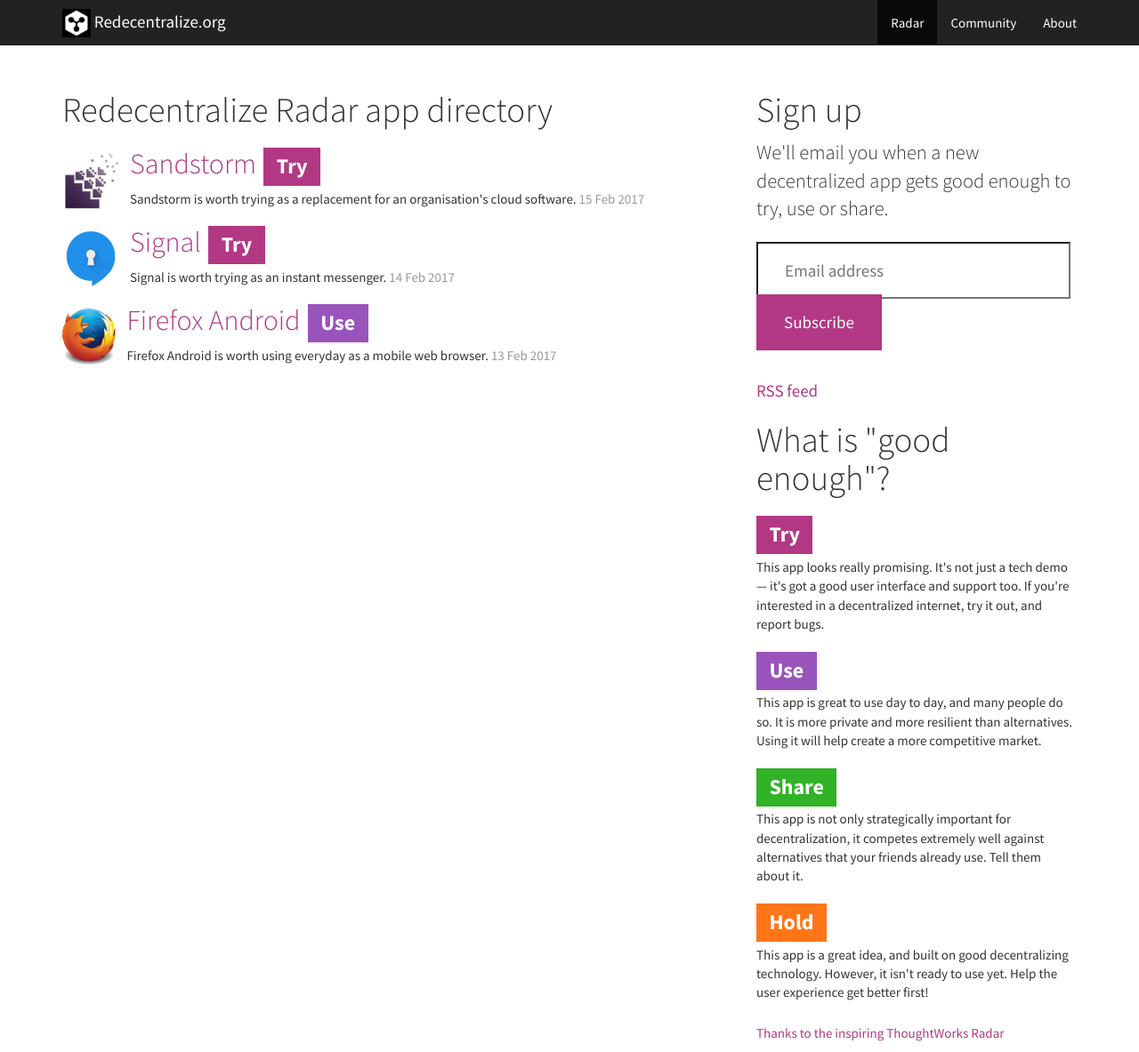
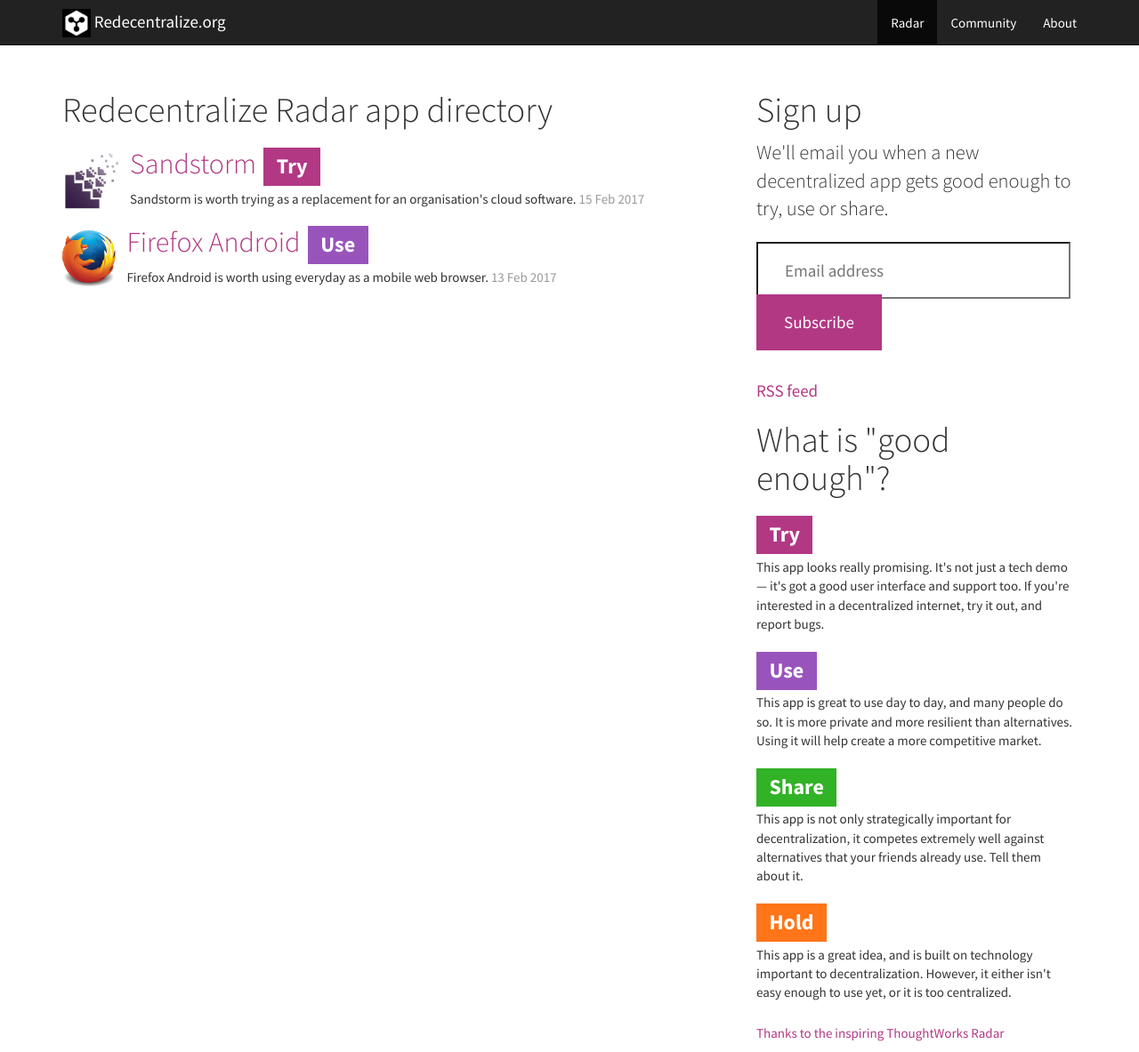
Before and after one commit to redecentralize/redecentralize-website, a Jekyll site: the page built from radar/index.html, in a window 1280 px wide and 1183 px high. Shown: the whole window at 89% size. Built offline with Jekyll 4.4.1, drawn with Linux system fonts in a browser that asks for light colours; nearby versions of some CDN libraries; comment, search, counter and statistics services are not loaded.

Commit message:
Remove signal as not decentralized

```diff
--- a/_layouts/radar.html
+++ b/_layouts/radar.html
@@ -16,10 +16,10 @@
           {% if page.status == "try" %}
             <span class="label label-primary">Try</span>
           {% endif %}
-	  {% if entry.status == "share" %}
+	  {% if page.status == "share" %}
 	    <span class="label label-success">Share</span>
 	  {% endif %}
-	  {% if entry.status == "hold" %}
+	  {% if page.status == "hold" %}
 	    <span class="label label-warning">Hold</span>
 	  {% endif %}
       </h1>
--- a/assets/css/site.scss
+++ b/assets/css/site.scss
@@ -262,6 +262,7 @@
 }
 .listing-date {
   color: $gray-light;
+  white-space: nowrap;
 }
 .radar-rss {
   margin-top: 32px;
--- a/radar/index.html
+++ b/radar/index.html
@@ -88,10 +88,9 @@
 
 	<h2><span class="label label-warning">Hold</span></h2>
 
-	<p>This app is a great idea, and built on good
-	decentralizing technology. However, it isn't ready
-	to use yet. Help the user experience get better
-	first!
+	<p>This app is a great idea, and is built on technology
+	important to decentralization. However, it either isn't
+	easy enough to use yet, or it is too centralized.
 	</p>
 
 <!--	<h2>How are they judged?</h2>
```
Also changed, not shown: _radar/2017-02-14-signal.md (deleted, +0 -12 lines), assets/images/radar/TextSecure_Blue_Icon.png (deleted).
